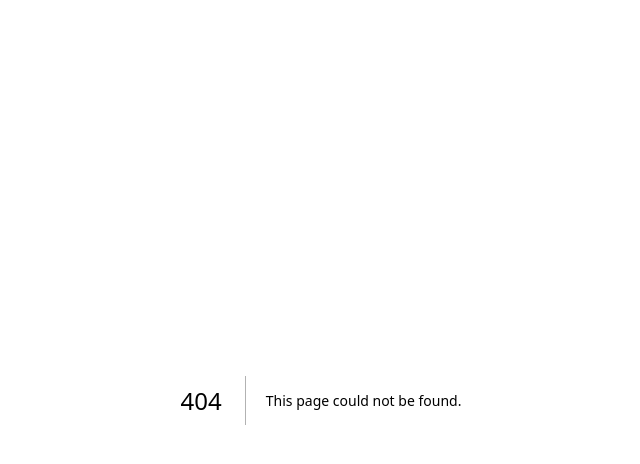
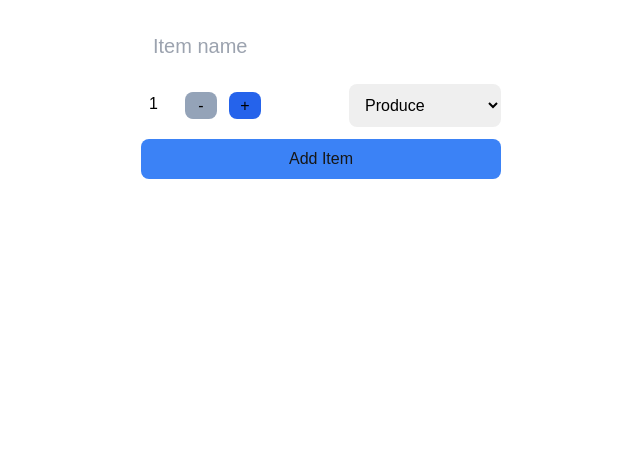
Before and after one commit to Gagandeep9354/cprg306-assignments, a Next.js app: page /week-5 in a window 1280 px wide. Before the commit this address had no page. Shown: the top 464 px of the page, without its empty margins (319-959 px from the left). Built offline with nearby package versions, Linux system fonts and the light colour scheme.

Commit message:
Week 5 complete

```diff
--- a/app/page.js
+++ b/app/page.js
@@ -7,7 +7,8 @@ function page() {
       <h1>CPRG 306: Web Development 2 - Assignments</h1>
       <Link href="/week-2"> Week 2 Page </Link><br />
       <Link href="/week-3"> Week 3 Page</Link><br />
-      <Link href="/week-4"> Week 4 Page</Link>
+      <Link href="/week-4"> Week 4 Page</Link><br />
+      <Link href="/week-5"> Week 5 Page</Link>
     </div>
   )
 }
--- /dev/null
+++ b/app/week-5/new-item.js
@@ -0,0 +1,69 @@
+"use client"
+
+import React, { useState } from 'react';
+
+function NewItem() {
+    const [quantity, setQuantity] = useState(1);
+    const [name, setName] = useState("");
+    const [category, setCategory] = useState("Produce");
+
+    const increment = () => setQuantity(quantity + 1);
+
+    const decrement = () => setQuantity(quantity- 1);
+
+    const handleSubmit = (event) => {
+        event.preventDefault();
+        const item = { name, quantity, category };
+        console.log(item);
+        alert(`Added item: ${item.name}, quantity: ${item.quantity}, category: ${item.category}`);
+        setQuantity(1);
+        setName("");
+        setCategory("Produce");
+    }
+
+    return(
+        <main className="flex justify-center">
+
+            <form onSubmit={(e) => handleSubmit(e)}>
+            <input
+            type="text"
+            className="rounded-lg w-full p-3 mt-5 mb-3 text-black text-xl"
+            value={name}
+            onChange={(e) => {
+                setName(e.target.value);
+            }}
+            placeholder="Item name"
+            required
+            />
+            <div className="flex gap-20 mb-3">
+            <div className="flex justify-between bg-white text-black p-2 rounded-lg w-32">
+            <p>{quantity}</p>
+                <div className="flex gap-1">
+                <button type="button" onClick={decrement} className="bg-blue-600 hover:bg-blue-500 rounded-lg disabled:bg-slate-400 w-8" disabled={quantity===1}>-</button><br />
+                <button type="button" onClick={increment} className="bg-blue-600 hover:bg-blue-500 rounded-lg disabled:bg-slate-400 w-8 ml-1" disabled={quantity===20}>+</button>
+            </div>
+            </div>
+            <select onChange={(e) => setCategory(e.target.value)} className="rounded-lg text-black p-3">
+                <option value="Produce">Produce</option>
+                <option value="Dairy">Dairy</option>
+                <option value="Bakery">Bakery</option>
+                <option value="Meat">Meat</option>
+                <option value="Frozen Foods">Frozen Foods</option>
+                <option value="Canned Goods">Canned Goods</option>
+                <option value="Dry Goods">Dry Goods</option>
+                <option value="Beverages">Beverages</option>
+                <option value="Snacks">Snacks</option>
+                <option value="Household">Household</option>
+                <option value="Other">Other</option>
+            </select>
+            </div>
+
+            <button type="submit" className="rounded-lg p-2 bg-blue-500 hover:bg-blue-700 w-full">Add Item</button>
+            </form>
+
+        </main>
+    )
+}
+
+
+export default NewItem
--- /dev/null
+++ b/app/week-5/page.js
@@ -0,0 +1,7 @@
+import NewItem from "./new-item";
+
+export default function Page() {
+    return(
+        <NewItem />
+    )
+}
```
